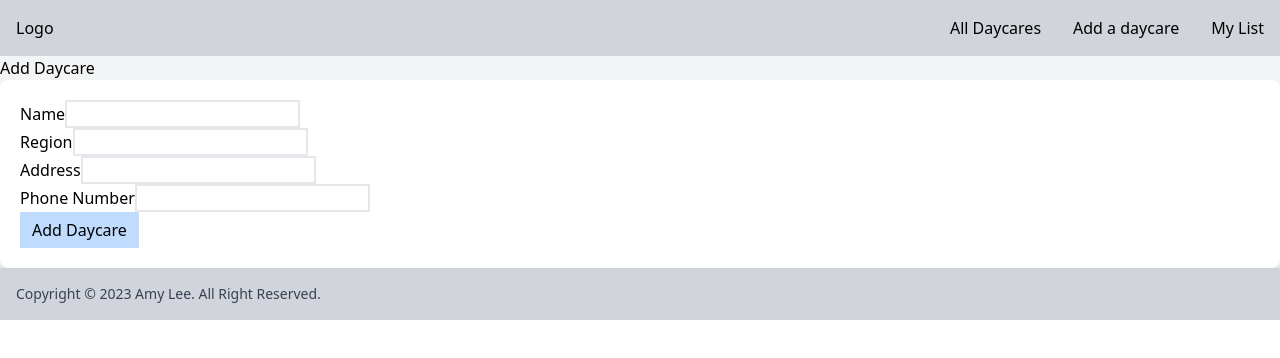
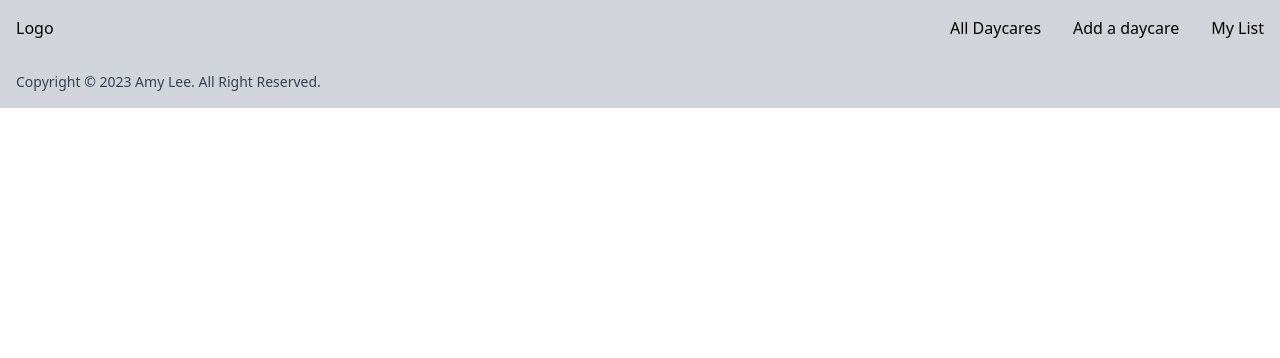
Before and after one commit to amysujunglee/find-daycare, a React (Create React App) app: page /add-daycare in a window 1280 px wide. Shown: the top 358 px of the page. Built offline with nearby package versions, Linux system fonts and the light colour scheme; the HTML template or start-up script is replaced by a standard one.

Commit message:
removing the add daycare page

```diff
--- a/src/App.js
+++ b/src/App.js
@@ -1,6 +1,5 @@
 import { Routes, Route } from 'react-router-dom'
 import AllDaycaresPage from "./pages/AllDaycares";
-import AddDaycarePage from './pages/AddDaycare';
 import FavouritesPage from './pages/Favourites'
 import Header from './components/layout/Header';
 import Footer from './components/layout/Footer';
@@ -11,7 +10,6 @@ function App() {
       <Header />
       <Routes>
         <Route path="/" element={<AllDaycaresPage />} />
-        <Route path="/add-daycare" element={<AddDaycarePage />} />
         <Route path="/favourites" element={<FavouritesPage />} />
       </Routes>
       <Footer />
--- a/src/components/daycares/DaycareItem.js
+++ b/src/components/daycares/DaycareItem.js
@@ -4,12 +4,9 @@ const DaycareItem = (props) => {
     return (
         <li key={props.id}>
             <Card>
-                {props.image ?
-                    <div>
-                        <img src={props.image} alt={props.name} className="h-[200px]" />
-                    </div> :
-                    <div className="bg-gray-300 h-[200px]"></div>
-                }
+                <div className="bg-gray-300 h-[200px] mb-4">
+                    {props.image && <img src={props.image} alt={props.name} className="h-full" />}
+                </div>
                 {props.name && <p><span>Name: </span>{props.name}</p>}
                 {props.region && <p><span>Region: </span>{props.region}</p>}
                 {props.type && <p><span>Type: </span>{props.type}</p>}
--- a/src/pages/AddDaycare.js
+++ /dev/null
@@ -1,28 +0,0 @@
-import { useNavigate } from 'react-router-dom'
-import DaycareForm from "../components/daycares/DaycareForm"
-
-const AddDaycarePage = () => {
-    const navigate = useNavigate();
-    const addDaycareHandler = (daycareData) => {
-        fetch('https://find-daycare-default-rtdb.firebaseio.com/daycares.json',
-            {
-                method: 'POST',
-                body: JSON.stringify(daycareData),
-                headers: {
-                    'Content-Type': 'application/json'
-                }
-            }
-        ).then(() => {
-            navigate('/');
-        })
-    }
-    return (
-        <section>
-            <h1>Add Daycare</h1>
-            <DaycareForm onAddDaycare={addDaycareHandler} />
-        </section>
-
-    )
-}
-
-export default AddDaycarePage
--- a/src/pages/AllDaycares.js
+++ b/src/pages/AllDaycares.js
@@ -1,25 +1,8 @@
-import { useState } from 'react'
 import DaycareList from '../components/daycares/DaycareList'
 import DAYCARE_DATA from '../components/data'
 import RegionBtn from '../components/layout/RegionBtn'
 
 const AllDaycaresPage = () => {
-    const [isLoading, setIsLoading] = useState(true);
-    const [loadedMeetups, setLoadedMeetups] = useState([]);
-
-    fetch('https://find-daycare-default-rtdb.firebaseio.com/daycares.json')
-        .then(response => {
-            return response.json()
-        }).then(data => {
-            setIsLoading(false);
-            setLoadedMeetups(data);
-        })
-
-    if (isLoading) {
-        return <section>
-            <p>Loading...</p>
-        </section>
-    }
     return (
         <div>
             <h1 className="text-3xl w-full text-center my-4">Find a daycare</h1>
```
